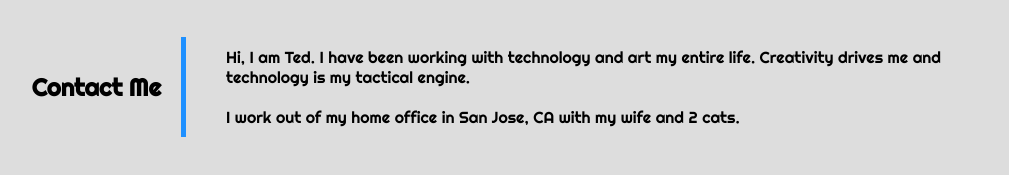
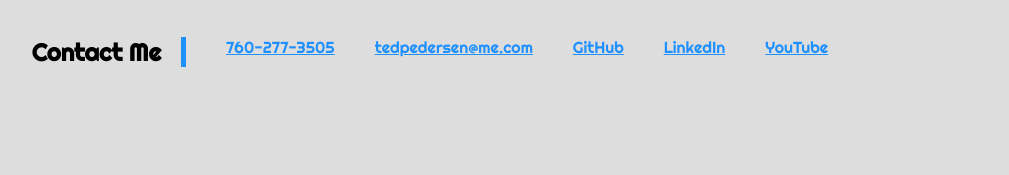
Before and after one commit to tedpedersen/portfolio, a plain HTML site: page index.html in a window 1280 px wide. Shown: the part 1454-1629 px from the top of the page, without its empty margins (244-1253 px from the left). After the commit the page ends 1561 px from the top, so only its background shows below. Drawn offline with Linux system fonts and the light colour scheme.

Commit message:
adding contact info

```diff
--- a/assets/css/styles.css
+++ b/assets/css/styles.css
@@ -61,6 +61,9 @@ video{
 	}
 }
 /*nav styles*/
+html {
+    scroll-behavior: smooth;
+}
 nav{
     background-color: dodgerblue;
 }
@@ -217,3 +220,22 @@ main section{
     grid-template-areas: ". . . .";
     padding-left: 40px;
 }
+/*contact section*/
+ul.contact-links{
+    list-style: none;
+    padding-left: 40px;
+}
+ul.contact-links li{
+    float: left;
+    padding-right: 40px;
+}
+
+ul.contact-links a:visited,
+ul.contact-links a{
+   color: dodgerblue;
+   text-decoration: underline;
+}
+ul.contact-links a:hover{
+    color: dodgerblue;
+    text-decoration: none;
+ }
--- a/index.html
+++ b/index.html
@@ -11,9 +11,9 @@
     <header>
         <nav class="nav-overlay">
             <ul class="main-nav">
-                <li><a href="#">About</a></li>
-                <li><a href="#">Portfolio</a></li>
-                <li><a href="#">Contact</a></li>
+                <li><a href="#about">About</a></li>
+                <li><a href="#portfolio">Portfolio</a></li>
+                <li><a href="#contact">Contact</a></li>
             </ul>
         </nav>
         <section class="homepage-video">
@@ -82,7 +82,13 @@
                 <h2>Contact Me</h2>
             </article>
             <article class="double-column">
-                <p>Hi, I am Ted. I have been working with technology and art my entire life. Creativity drives me and technology is my tactical engine.</p><p>I work out of my home office in San Jose, CA with my wife and 2 cats.</p>
+                <ul class="contact-links">
+                    <li><a tel="760-277-3505">760-277-3505</a></li>
+                    <li><a href="mailto:tedpedersen@me.com">tedpedersen@me.com</a</li>
+                    <li><a href="https://github.com/tedpedersen" title="Ted Pedersen's Github Account">GitHub</a></li>
+                    <li><a href="https://www.linkedin.com/in/tedwebdev/" title="Ted Pedersen's Github Account" target="_blank">LinkedIn</a></li>
+                    <li><a href="https://www.youtube.com/user/tedpedersen123" title="Ted Pedersen's YouTube Channel" target="_blank">YouTube</a></li>
+                </ul>
             </article>
         </section>
     </main>
```
